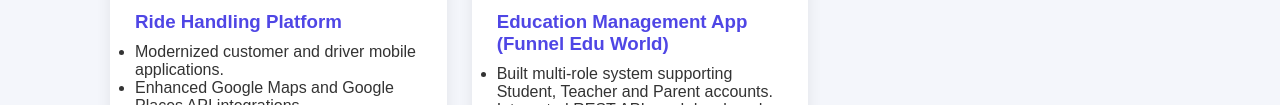
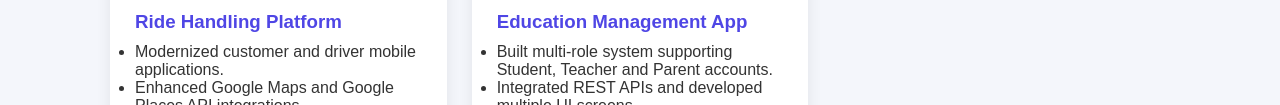
Before and after one commit to Ng6451435/NishantGupta.github.io, a plain HTML site: page index.html in a window 1280 px wide. Shown: the part 3014-3119 px from the top of the page. Drawn offline with Linux system fonts and the light colour scheme.

Commit message:
Update index.html

```diff
--- a/index.html
+++ b/index.html
@@ -443,7 +443,7 @@
 
 <img src="./education.jpeg">
 
-<h3>Education Management App (Funnel Edu World)</h3>
+<h3>Education Management App</h3>
 
 <ul>
 
```
